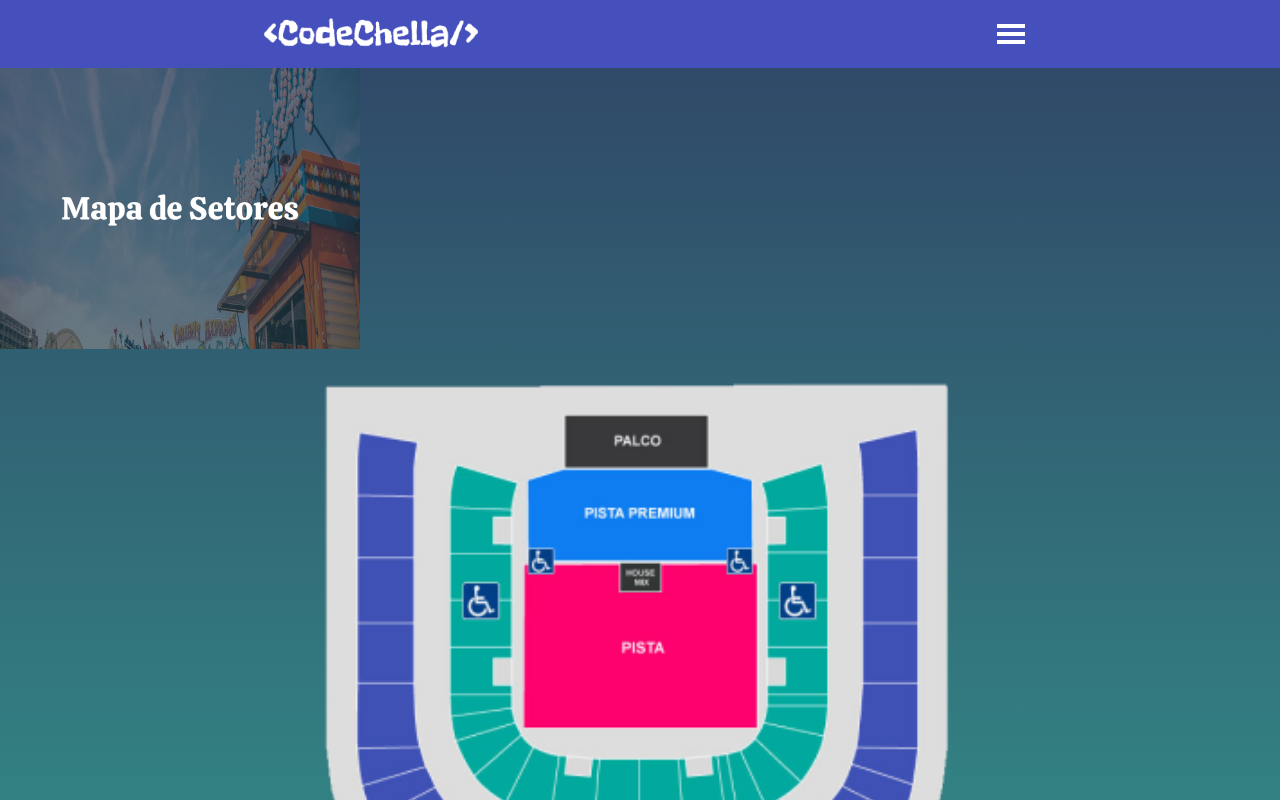
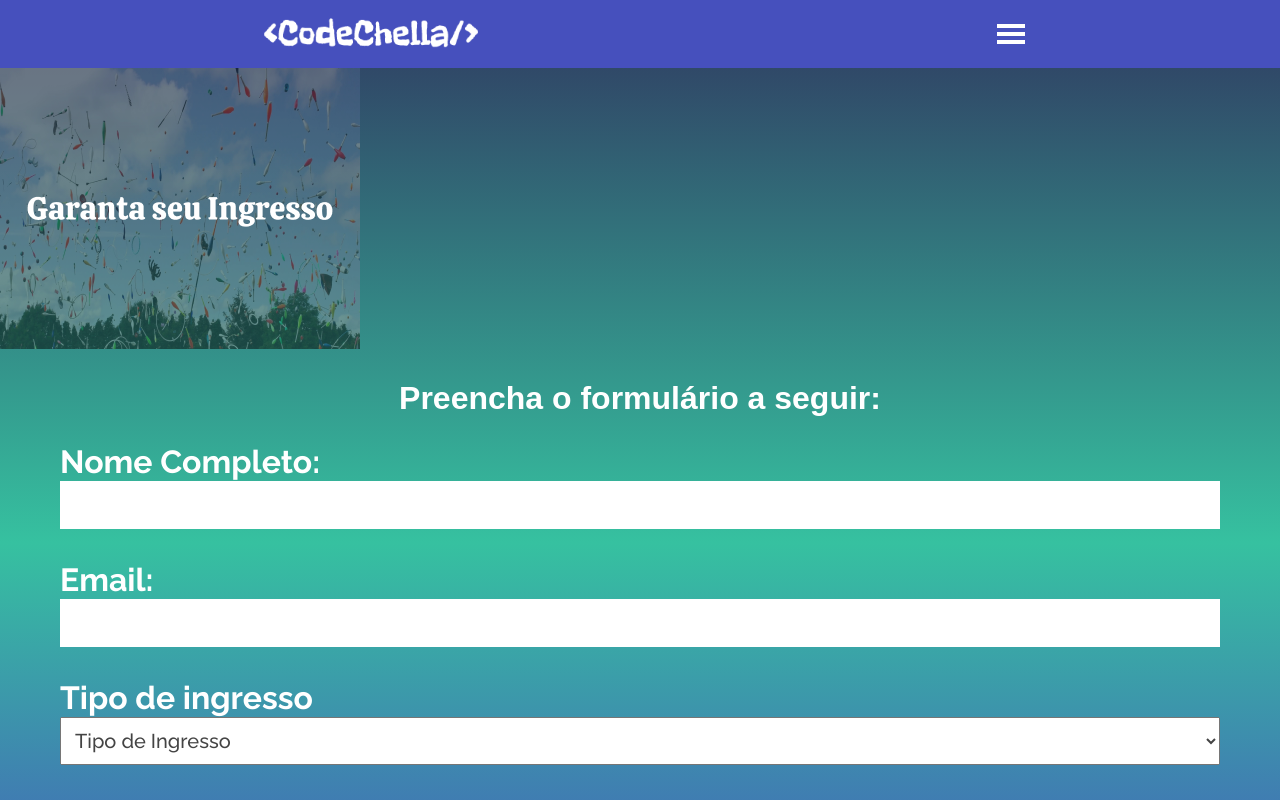
Before and after one commit to thaissamuniz/codechella, a React (Create React App) app: page / in a window 1280 px wide. Shown: the top 800 px of the page. Built offline with nearby package versions, Linux system fonts and the light colour scheme; a web font is replaced by a local one.

Commit message:
add buy ticket tablet screen

```diff
--- a/src/App.js
+++ b/src/App.js
@@ -8,14 +8,16 @@ import Footer from './components/Footer';
 // import ImageDn from './components/ImageDn';
 // import bannerImg from './img/Banner - Homepage.svg';
 // import ExperienceScreen from './components/ExperienceScreen';
-import SectorMap from './components/SectorMap';
+// import SectorMap from './components/SectorMap';
+// import InfoScreen from './components/InfoScreen';
+import BuyTicketScreen from './components/BuyTicketScreen';
 
 
 function App() {
   return (
     <div className="App">
       <Header />
-      <SectorMap />
+      <BuyTicketScreen />
       <Footer />
     </div>
   );
--- a/src/components/BuyTicketScreen/style.css
+++ b/src/components/BuyTicketScreen/style.css
@@ -16,6 +16,7 @@
 }
 
 .buy__ticket--opt {
+    display: block;
     font-family: 'Raleway', sans-serif;
     font-size: 20px;
     font-weight: 500;
@@ -27,3 +28,9 @@
     height: 48px;
     margin-bottom: 32px;
 }
+
+@media screen and (min-width: 768px) {
+    .buy__ticket--opt{
+        width: 100%;
+    }
+}
--- a/src/components/DataInput/style.css
+++ b/src/components/DataInput/style.css
@@ -21,3 +21,13 @@
     line-height: 38px;
     margin-bottom: 8px;
 }
+
+@media screen and (min-width: 768px) {
+    .data__input{
+        width: 100%;
+    }
+
+    .buy__ticket--content {
+        padding: 0 60px;
+    }
+}
--- a/src/components/InfoAccordion/style.css
+++ b/src/components/InfoAccordion/style.css
@@ -7,7 +7,7 @@
     line-height: 38px;
     background-image: url('../../img/arrow_drop_down.svg');
     background-repeat: no-repeat;
-    background-position-x: 289px;
+    background-position-x: 95%;
     background-position-y: center;
     padding: 16px;
     box-sizing: border-box;
```
